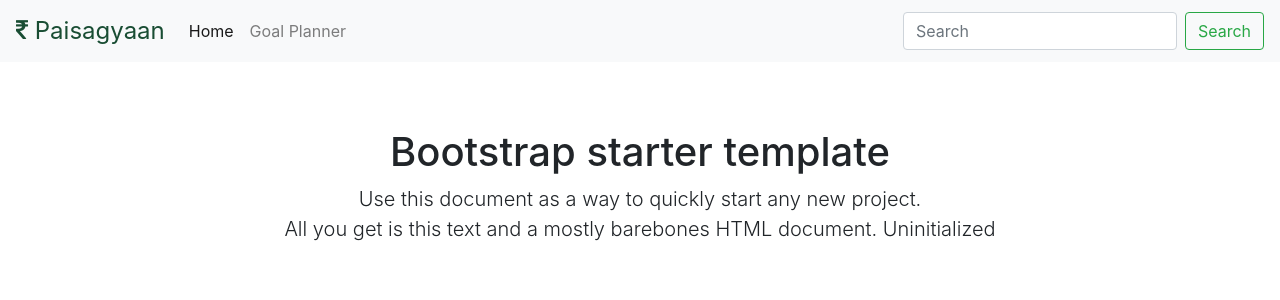
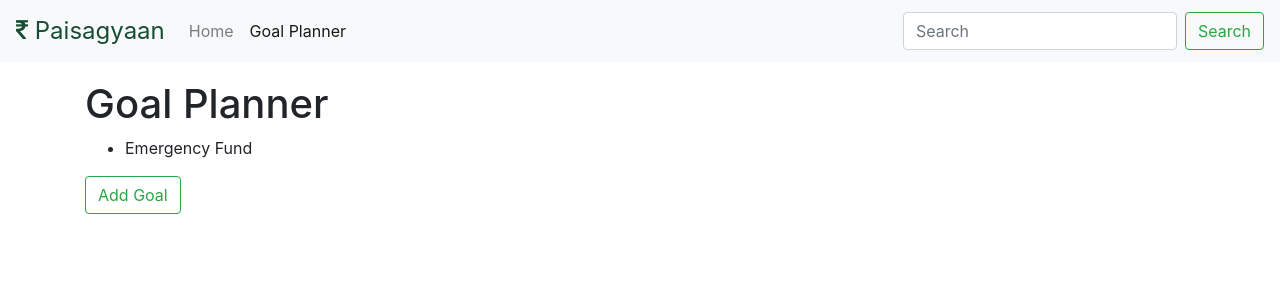
Before and after one commit to anupanup2001/gyaanibaba, an Angular app: page / in a window 1280 px wide. Shown: the top 300 px of the page. Built offline with nearby package versions, Linux system fonts and the light colour scheme.

Commit message:
Changed default component goalplanner

```diff
--- a/src/app/app.component.ts
+++ b/src/app/app.component.ts
@@ -8,7 +8,7 @@ import { HttpClient } from '@angular/common/http';
 })
 export class AppComponent {
   // tslint:disable-next-line:one-line
-  currentSelection = 'home';
+  currentSelection = 'goalplanner';
   constructor(private http: HttpClient){}
   title = 'hello paisagyaan!';
   api = 'Uninitialized';
--- a/src/app/goalplanner/goalplanner.component.ts
+++ b/src/app/goalplanner/goalplanner.component.ts
@@ -9,7 +9,7 @@ import { Goal } from './goal.model';
 export class GoalplannerComponent implements OnInit {
   goals: Goal[] = new Array<Goal>();
   constructor() {
-    let goal = new Goal();
+    const goal = new Goal();
     goal.goalName = 'Emergency Fund';
     goal.currentValue = 40000;
     goal.numOfMonthsToAchieve = 6;
@@ -21,7 +21,7 @@ export class GoalplannerComponent implements OnInit {
   }
 
   addGoal() {
-    let goal = new Goal();
+    const goal = new Goal();
     goal.goalName = 'Goal ' + (this.goals.length + 1);
     this.goals.push(goal);
   }
```
